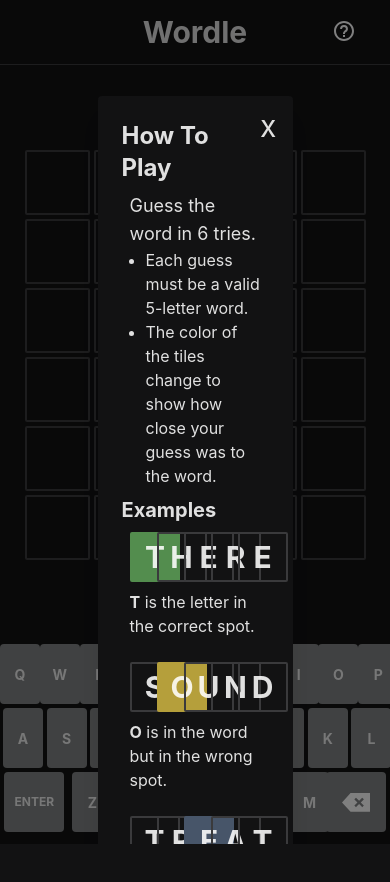
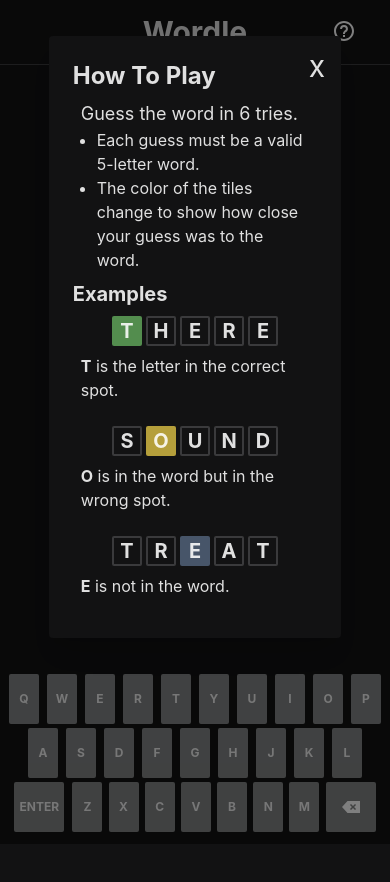
Before and after one commit to ibrahimmerie/wordle, a Vue app: page / in a window 390 px wide. Both pictures are taken after a click on the icon 345 px from the left and 32 px from the top of the page. Shown: the top 882 px of the page. Before the commit the page ends 844 px from the top, so only its background shows below. Built offline with nearby package versions, Linux system fonts and the light colour scheme.

Commit message:
responsiveness

```diff
--- a/src/components/Board.vue
+++ b/src/components/Board.vue
@@ -4,7 +4,7 @@
       v-model:invalidWord="invalidWords[i]" />
   </div>
 
-  <Modal v-model="showModal" :delayed="true">
+  <Modal v-model="showModal" :delayed="true" :size="'sm'">
     {{ gameResult }}
   </Modal>
 </template>
--- a/src/components/DummyRow.vue
+++ b/src/components/DummyRow.vue
@@ -1,7 +1,8 @@
 <template>
   <div class="grid grid-cols-5 gap-1">
-    <div v-for="(c, i) in Array(5)" :key="c" class="card" v-bind:class="{ flipme: isEntered && flipIndex === i }"
-      :style="cardStyle[i]">
+    <div v-for="(c, i) in Array(5)" :key="c"
+      class="card flex w-[30px] md:w-[50px] h-[30px] md:h-[50px] text-[20px] md:text-[30px] rounded-[2px]"
+      v-bind:class="{ flipme: isEntered && flipIndex === i }" :style="cardStyle[i]">
       <div v-if="flipIndex !== i || !isEntered" class="flex w-full">
         <div class="card-front" :style="cardStyleFront[i]">{{ word[i] }}</div>
       </div>
@@ -53,13 +54,8 @@ const cardStyleBack = computed(() => {
 
 <style scoped>
 .card {
-  width: 50px;
-  height: 50px;
-  display: flex;
-  border-radius: 2px;
   transition: transform 1s;
   transform-style: preserve-3d;
-  font-size: 30px;
   font-weight: bold;
 }
 
@@ -70,7 +66,6 @@ const cardStyleBack = computed(() => {
   align-content: center;
   align-items: center;
   border-radius: 2px;
-  backface-visibility: hidden;
 }
 
 .card-back {
@@ -85,6 +80,7 @@ const cardStyleBack = computed(() => {
 }
 
 .flipme {
+  backface-visibility: hidden;
   transform: rotateX(180deg);
 }
 </style>
--- a/src/components/HelpModal.vue
+++ b/src/components/HelpModal.vue
@@ -1,5 +1,5 @@
 <template>
-  <Modal v-model="show" :size="'lg'">
+  <Modal v-model="show">
     <strong class="text-2xl block">How To Play</strong>
 
     <div class="p-2">
--- a/src/components/Keyboard.vue
+++ b/src/components/Keyboard.vue
@@ -1,40 +1,68 @@
 <template>
   <div class="grid grid-cols-10 gap-2">
-    <div class="key" @click="onClick('Q')" :style="keyBoardStyle['Q']">Q</div>
-    <div class="key" @click="onClick('W')" :style="keyBoardStyle['W']">W</div>
-    <div class="key" @click="onClick('E')" :style="keyBoardStyle['E']">E</div>
-    <div class="key" @click="onClick('R')" :style="keyBoardStyle['R']">R</div>
-    <div class="key" @click="onClick('T')" :style="keyBoardStyle['T']">T</div>
-    <div class="key" @click="onClick('Y')" :style="keyBoardStyle['Y']">Y</div>
-    <div class="key" @click="onClick('U')" :style="keyBoardStyle['U']">U</div>
-    <div class="key" @click="onClick('I')" :style="keyBoardStyle['I']">I</div>
-    <div class="key" @click="onClick('O')" :style="keyBoardStyle['O']">O</div>
-    <div class="key" @click="onClick('P')" :style="keyBoardStyle['P']">P</div>
+    <div class="key w-[30px] md:w-[40px] h-[50px] md:h-[60px] text-[12px] md:text-[14px]" @click="onClick('Q')"
+      :style="keyBoardStyle['Q']">Q</div>
+    <div class="key w-[30px] md:w-[40px] h-[50px] md:h-[60px] text-[12px] md:text-[14px]" @click="onClick('W')"
+      :style="keyBoardStyle['W']">W</div>
+    <div class="key w-[30px] md:w-[40px] h-[50px] md:h-[60px] text-[12px] md:text-[14px]" @click="onClick('E')"
+      :style="keyBoardStyle['E']">E</div>
+    <div class="key w-[30px] md:w-[40px] h-[50px] md:h-[60px] text-[12px] md:text-[14px]" @click="onClick('R')"
+      :style="keyBoardStyle['R']">R</div>
+    <div class="key w-[30px] md:w-[40px] h-[50px] md:h-[60px] text-[12px] md:text-[14px]" @click="onClick('T')"
+      :style="keyBoardStyle['T']">T</div>
+    <div class="key w-[30px] md:w-[40px] h-[50px] md:h-[60px] text-[12px] md:text-[14px]" @click="onClick('Y')"
+      :style="keyBoardStyle['Y']">Y</div>
+    <div class="key w-[30px] md:w-[40px] h-[50px] md:h-[60px] text-[12px] md:text-[14px]" @click="onClick('U')"
+      :style="keyBoardStyle['U']">U</div>
+    <div class="key w-[30px] md:w-[40px] h-[50px] md:h-[60px] text-[12px] md:text-[14px]" @click="onClick('I')"
+      :style="keyBoardStyle['I']">I</div>
+    <div class="key w-[30px] md:w-[40px] h-[50px] md:h-[60px] text-[12px] md:text-[14px]" @click="onClick('O')"
+      :style="keyBoardStyle['O']">O</div>
+    <div class="key w-[30px] md:w-[40px] h-[50px] md:h-[60px] text-[12px] md:text-[14px]" @click="onClick('P')"
+      :style="keyBoardStyle['P']">P</div>
   </div>
   <div class="grid grid-cols-9 px-[3px] gap-2">
-    <div class="key" @click="onClick('A')" :style="keyBoardStyle['A']">A</div>
-    <div class="key" @click="onClick('S')" :style="keyBoardStyle['S']">S</div>
-    <div class="key" @click="onClick('D')" :style="keyBoardStyle['D']">D</div>
-    <div class="key" @click="onClick('F')" :style="keyBoardStyle['F']">F</div>
-    <div class="key" @click="onClick('G')" :style="keyBoardStyle['G']">G</div>
-    <div class="key" @click="onClick('H')" :style="keyBoardStyle['H']">H</div>
-    <div class="key" @click="onClick('J')" :style="keyBoardStyle['J']">J</div>
-    <div class="key" @click="onClick('K')" :style="keyBoardStyle['K']">K</div>
-    <div class="key" @click="onClick('L')" :style="keyBoardStyle['L']">L</div>
+    <div class="key w-[30px] md:w-[40px] h-[50px] md:h-[60px] text-[12px] md:text-[14px]" @click="onClick('A')"
+      :style="keyBoardStyle['A']">A</div>
+    <div class="key w-[30px] md:w-[40px] h-[50px] md:h-[60px] text-[12px] md:text-[14px]" @click="onClick('S')"
+      :style="keyBoardStyle['S']">S</div>
+    <div class="key w-[30px] md:w-[40px] h-[50px] md:h-[60px] text-[12px] md:text-[14px]" @click="onClick('D')"
+      :style="keyBoardStyle['D']">D</div>
+    <div class="key w-[30px] md:w-[40px] h-[50px] md:h-[60px] text-[12px] md:text-[14px]" @click="onClick('F')"
+      :style="keyBoardStyle['F']">F</div>
+    <div class="key w-[30px] md:w-[40px] h-[50px] md:h-[60px] text-[12px] md:text-[14px]" @click="onClick('G')"
+      :style="keyBoardStyle['G']">G</div>
+    <div class="key w-[30px] md:w-[40px] h-[50px] md:h-[60px] text-[12px] md:text-[14px]" @click="onClick('H')"
+      :style="keyBoardStyle['H']">H</div>
+    <div class="key w-[30px] md:w-[40px] h-[50px] md:h-[60px] text-[12px] md:text-[14px]" @click="onClick('J')"
+      :style="keyBoardStyle['J']">J</div>
+    <div class="key w-[30px] md:w-[40px] h-[50px] md:h-[60px] text-[12px] md:text-[14px]" @click="onClick('K')"
+      :style="keyBoardStyle['K']">K</div>
+    <div class="key w-[30px] md:w-[40px] h-[50px] md:h-[60px] text-[12px] md:text-[14px]" @click="onClick('L')"
+      :style="keyBoardStyle['L']">L</div>
   </div>
   <div class="grid grid-cols-11 gap-2">
     <div class="col-span-2">
-      <div class="large-key float-right" @click="onClick('ENTER')" :style="{ backgroundColor: lightGrey }"> ENTER </div>
+      <div class="key float-right w-[50px] md:w-[60px] h-[50px] md:h-[60px] text-[12px] md:text-[14px]"
+        @click="onClick('ENTER')" :style="{ backgroundColor: lightGrey }"> ENTER </div>
     </div>
-    <div class="key" @click="onClick('Z')" :style="keyBoardStyle['Z']">Z</div>
-    <div class="key" @click="onClick('X')" :style="keyBoardStyle['X']">X</div>
-    <div class="key" @click="onClick('C')" :style="keyBoardStyle['C']">C</div>
-    <div class="key" @click="onClick('V')" :style="keyBoardStyle['V']">V</div>
-    <div class="key" @click="onClick('B')" :style="keyBoardStyle['B']">B</div>
-    <div class="key" @click="onClick('N')" :style="keyBoardStyle['N']">N</div>
-    <div class="key" @click="onClick('M')" :style="keyBoardStyle['M']">M</div>
+    <div class="key w-[30px] md:w-[40px] h-[50px] md:h-[60px] text-[12px] md:text-[14px]" @click="onClick('Z')"
+      :style="keyBoardStyle['Z']">Z</div>
+    <div class="key w-[30px] md:w-[40px] h-[50px] md:h-[60px] text-[12px] md:text-[14px]" @click="onClick('X')"
+      :style="keyBoardStyle['X']">X</div>
+    <div class="key w-[30px] md:w-[40px] h-[50px] md:h-[60px] text-[12px] md:text-[14px]" @click="onClick('C')"
+      :style="keyBoardStyle['C']">C</div>
+    <div class="key w-[30px] md:w-[40px] h-[50px] md:h-[60px] text-[12px] md:text-[14px]" @click="onClick('V')"
+      :style="keyBoardStyle['V']">V</div>
+    <div class="key w-[30px] md:w-[40px] h-[50px] md:h-[60px] text-[12px] md:text-[14px]" @click="onClick('B')"
+      :style="keyBoardStyle['B']">B</div>
+    <div class="key w-[30px] md:w-[40px] h-[50px] md:h-[60px] text-[12px] md:text-[14px]" @click="onClick('N')"
+      :style="keyBoardStyle['N']">N</div>
+    <div class="key w-[30px] md:w-[40px] h-[50px] md:h-[60px] text-[12px] md:text-[14px]" @click="onClick('M')"
+      :style="keyBoardStyle['M']">M</div>
     <div class="col-span-2">
-      <div class="large-key p-4 float-left" @click="onClick('BACKSPACE')" :style="{ backgroundColor: lightGrey }">
+      <div class="key p-4 float-left w-[50px] md:w-[60px] h-[50px] md:h-[60px] text-[12px] md:text-[14px]"
+        @click="onClick('BACKSPACE')" :style="{ backgroundColor: lightGrey }">
         <Delete />
       </div>
     </div>
@@ -99,13 +127,9 @@ const keyBoardStyle = computed(() => {
 
 <style scoped>
 .key {
-  width: 40px;
-  height: 60px;
   display: flex;
-  border-radius: 4px;
-  font-size: 14px;
+  border-radius: 2px;
   font-weight: bold;
-  display: flex;
   justify-content: center;
   align-content: center;
   align-items: center;
@@ -114,21 +138,4 @@ const keyBoardStyle = computed(() => {
 .key:hover {
   cursor: pointer;
 }
-
-.large-key {
-  width: 60px;
-  height: 60px;
-  display: flex;
-  border-radius: 4px;
-  font-size: 12px;
-  font-weight: bold;
-  display: flex;
-  justify-content: center;
-  align-content: center;
-  align-items: center;
-}
-
-.large-key:hover {
-  cursor: pointer;
-}
 </style>
--- a/src/components/Modal.vue
+++ b/src/components/Modal.vue
@@ -2,7 +2,7 @@
   <teleport to="body">
     <transition :name="computedName">
       <div v-show="modelValue" ref="modal" class="fixed z-10 inset-0 overflow-y-auto bg-black bg-opacity-50">
-        <div class="flex items-start justify-center text-left min-h-screen pt-24">
+        <div class="flex items-start justify-center text-left min-h-screen pt-9 md:pt-18 lg:pt-24">
           <div class="bg-[#121213] rounded shadow-xl p-2" :class="computedWidth" role="dialog" ref="modal"
             aria-modal="true" aria-labelledby="modal-headline">
             <div class="w-full pr-2 pt-0">
@@ -24,7 +24,7 @@ import { ref, computed } from 'vue'
 const props = defineProps({
   modelValue: { type: Boolean, default: false },
   delayed: { type: Boolean, default: false },
-  size: { type: String, default: 'md' }
+  size: { type: String, required: false }
 })
 
 const emits = defineEmits(['update:modelValue'])
@@ -35,7 +35,19 @@ const close = () => emits('update:modelValue', false)
 
 const computedName = computed(() => props.delayed ? 'delayed' : 'modal')
 
-const computedWidth = computed(() => props.size)
+const computedWidth = computed(() => {
+  switch (props.size) {
+    case ('sm'): {
+      return 'w-6/12 md:w-4/12 lg:w-3/12'
+    }
+    case ('lg'): {
+      return 'w-10/12 md:w-9/12 lg:w-8/12'
+    }
+    default: {
+      return 'w-9/12 md:w-8/12 lg:w-6/12'
+    }
+  }
+})
 
 </script>
 
@@ -76,28 +88,4 @@ const computedWidth = computed(() => props.size)
 .close-btn:hover {
   text-decoration: none;
 }
-
-.xs {
-  width: 15%;
-}
-
-.sm {
-  width: 25%;
-}
-
-.md {
-  width: 33%;
-}
-
-.lg {
-  width: 50%;
-}
-
-.xl {
-  width: 65%;
-}
-
-.xxl {
-  width: 75%;
-}
 </style>
--- a/src/components/Row.vue
+++ b/src/components/Row.vue
@@ -1,6 +1,8 @@
 <template>
   <div class="grid grid-cols-5 gap-1">
-    <div v-for="(c, i) in Array(5)" :key="c" class="card" v-bind:class="{ flipme: isEntered }" :style="cardStyle[i]">
+    <div v-for="(c, i) in Array(5)" :key="c"
+      class="card flex w-[50px] md:w-[65px] h-[50px] md:h-[65px] rounded-[2px] text-[20px] md:text-[30px]"
+      :class="{ flipme: isEntered }" :style="cardStyle[i]">
       <div v-if="!isEntered" class="flex w-full">
         <transition name="bounce" mode="out-in">
           <div v-if="word.length <= i" v-bind:class="{ shake: invalidWord }" class="card-front"
@@ -69,14 +71,9 @@ watch(() => props.invalidWord, (val) => {
 
 <style scoped>
 .card {
-  width: 65px;
-  height: 65px;
-  display: flex;
-  border-radius: 2px;
+  font-weight: bold;
   transition: transform 1s;
   transform-style: preserve-3d;
-  font-size: 30px;
-  font-weight: bold;
 }
 
 .card-front {
--- a/src/components/icons/Delete.vue
+++ b/src/components/icons/Delete.vue
@@ -1,5 +1,5 @@
 <template>
-  <svg xmlns="http://www.w3.org/2000/svg" viewBox="0 0 576 512">
+  <svg xmlns="http://www.w3.org/2000/svg" width="576" height="512" viewBox="0 0 576 512">
     <path fill="#fff"
       d="M576 64V448H176L0 256 176 64H576zM399 175l-47 47-47-47-17-17L254.1 192l17 17 47 47-47 47-17 17L288 353.9l17-17 47-47 47 47 17 17L449.9 320l-17-17-47-47 47-47 17-17L416 158.1l-17 17z" />
   </svg>
```
